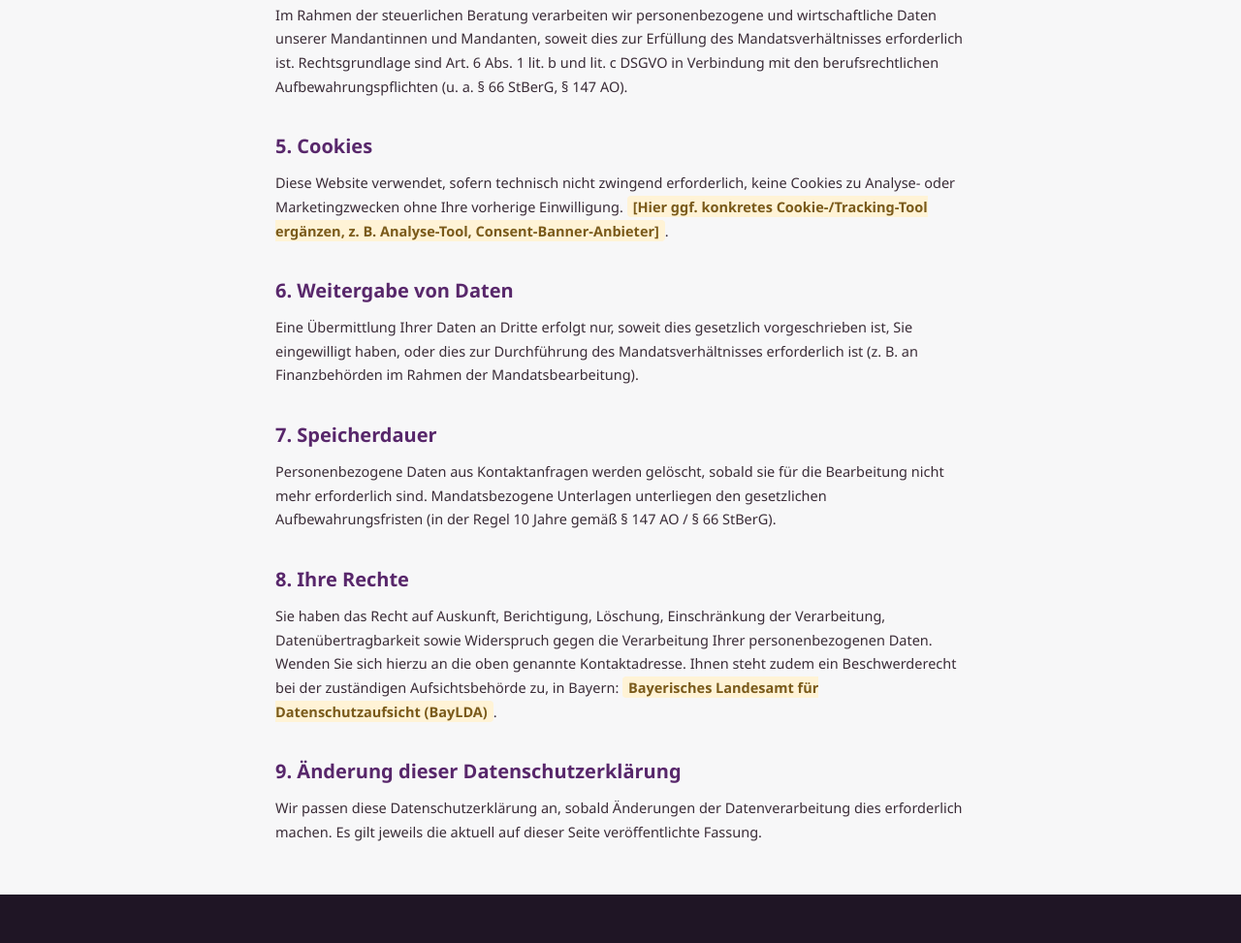
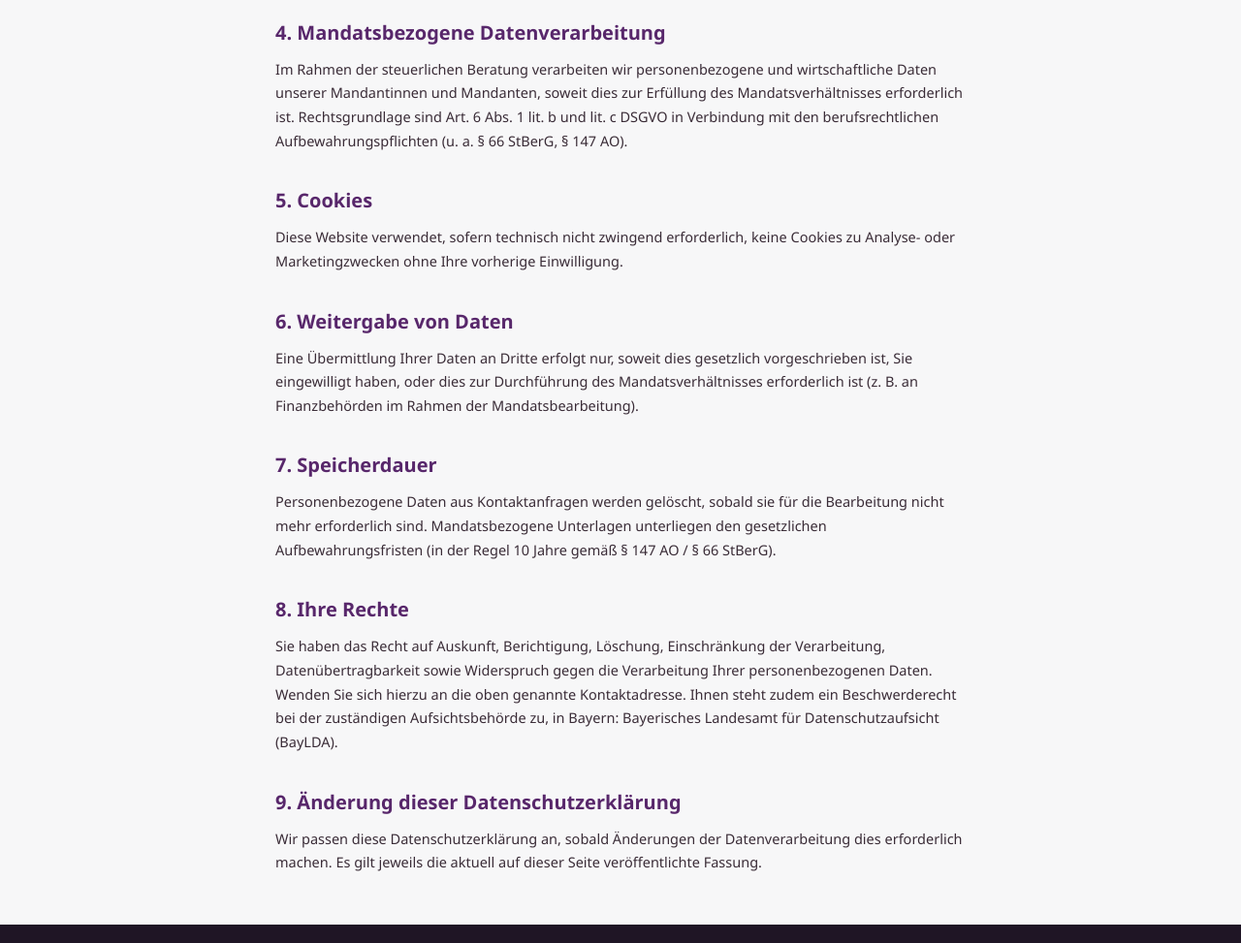
Before and after one commit to faruk-akkaya/haka-tax.de, a plain HTML site: page datenschutz.html in a window 1280 px wide. Shown: the part 896-1869 px from the top of the page at 97% size. Drawn offline with Linux system fonts and the light colour scheme.

Commit message:
Update datenschutz.html

```diff
--- a/datenschutz.html
+++ b/datenschutz.html
@@ -199,6 +199,8 @@ footer{background:var(--night);color:var(--white);padding:56px 24px 0;}
   HAKA Partnerschaft mbB Wirtschaftsprüfer Steuerberater, Schleifweg 53, 90409 Nürnberg<br>
   E-Mail: hallo@haka-tax.de, Telefon: 0911 935 244-0</p>
 
+  Geschäftsführung: WP/StB Roland Hechtel, WPin/StBin Stephanie Albert, StBin Christina Kemnitzer und StB Faruk Akkaya</p>
+
   <h2>2. Erhebung und Speicherung personenbezogener Daten</h2>
   <p>Beim Besuch unserer Website erhebt unser Hosting-Anbieter automatisch Informationen in Server-Logfiles, die Ihr Browser übermittelt (u. a. IP-Adresse, Datum und Uhrzeit der Anfrage, Browsertyp, verwendetes Betriebssystem). Diese Daten sind technisch erforderlich, um die Website auszuliefern, und werden nicht mit anderen Datenquellen zusammengeführt.</p>
 
@@ -209,7 +211,7 @@ footer{background:var(--night);color:var(--white);padding:56px 24px 0;}
   <p>Im Rahmen der steuerlichen Beratung verarbeiten wir personenbezogene und wirtschaftliche Daten unserer Mandantinnen und Mandanten, soweit dies zur Erfüllung des Mandatsverhältnisses erforderlich ist. Rechtsgrundlage sind Art. 6 Abs. 1 lit. b und lit. c DSGVO in Verbindung mit den berufsrechtlichen Aufbewahrungspflichten (u. a. § 66 StBerG, § 147 AO).</p>
 
   <h2>5. Cookies</h2>
-  <p>Diese Website verwendet, sofern technisch nicht zwingend erforderlich, keine Cookies zu Analyse- oder Marketingzwecken ohne Ihre vorherige Einwilligung. <span class="fill">[Hier ggf. konkretes Cookie-/Tracking-Tool ergänzen, z. B. Analyse-Tool, Consent-Banner-Anbieter]</span>.</p>
+  <p>Diese Website verwendet, sofern technisch nicht zwingend erforderlich, keine Cookies zu Analyse- oder Marketingzwecken ohne Ihre vorherige Einwilligung.</p>
 
   <h2>6. Weitergabe von Daten</h2>
   <p>Eine Übermittlung Ihrer Daten an Dritte erfolgt nur, soweit dies gesetzlich vorgeschrieben ist, Sie eingewilligt haben, oder dies zur Durchführung des Mandatsverhältnisses erforderlich ist (z. B. an Finanzbehörden im Rahmen der Mandatsbearbeitung).</p>
@@ -218,7 +220,7 @@ footer{background:var(--night);color:var(--white);padding:56px 24px 0;}
   <p>Personenbezogene Daten aus Kontaktanfragen werden gelöscht, sobald sie für die Bearbeitung nicht mehr erforderlich sind. Mandatsbezogene Unterlagen unterliegen den gesetzlichen Aufbewahrungsfristen (in der Regel 10 Jahre gemäß § 147 AO / § 66 StBerG).</p>
 
   <h2>8. Ihre Rechte</h2>
-  <p>Sie haben das Recht auf Auskunft, Berichtigung, Löschung, Einschränkung der Verarbeitung, Datenübertragbarkeit sowie Widerspruch gegen die Verarbeitung Ihrer personenbezogenen Daten. Wenden Sie sich hierzu an die oben genannte Kontaktadresse. Ihnen steht zudem ein Beschwerderecht bei der zuständigen Aufsichtsbehörde zu, in Bayern: <span class="fill">Bayerisches Landesamt für Datenschutzaufsicht (BayLDA)</span>.</p>
+  <p>Sie haben das Recht auf Auskunft, Berichtigung, Löschung, Einschränkung der Verarbeitung, Datenübertragbarkeit sowie Widerspruch gegen die Verarbeitung Ihrer personenbezogenen Daten. Wenden Sie sich hierzu an die oben genannte Kontaktadresse. Ihnen steht zudem ein Beschwerderecht bei der zuständigen Aufsichtsbehörde zu, in Bayern: Bayerisches Landesamt für Datenschutzaufsicht (BayLDA).</p>
 
   <h2>9. Änderung dieser Datenschutzerklärung</h2>
   <p>Wir passen diese Datenschutzerklärung an, sobald Änderungen der Datenverarbeitung dies erforderlich machen. Es gilt jeweils die aktuell auf dieser Seite veröffentlichte Fassung.</p>
```
